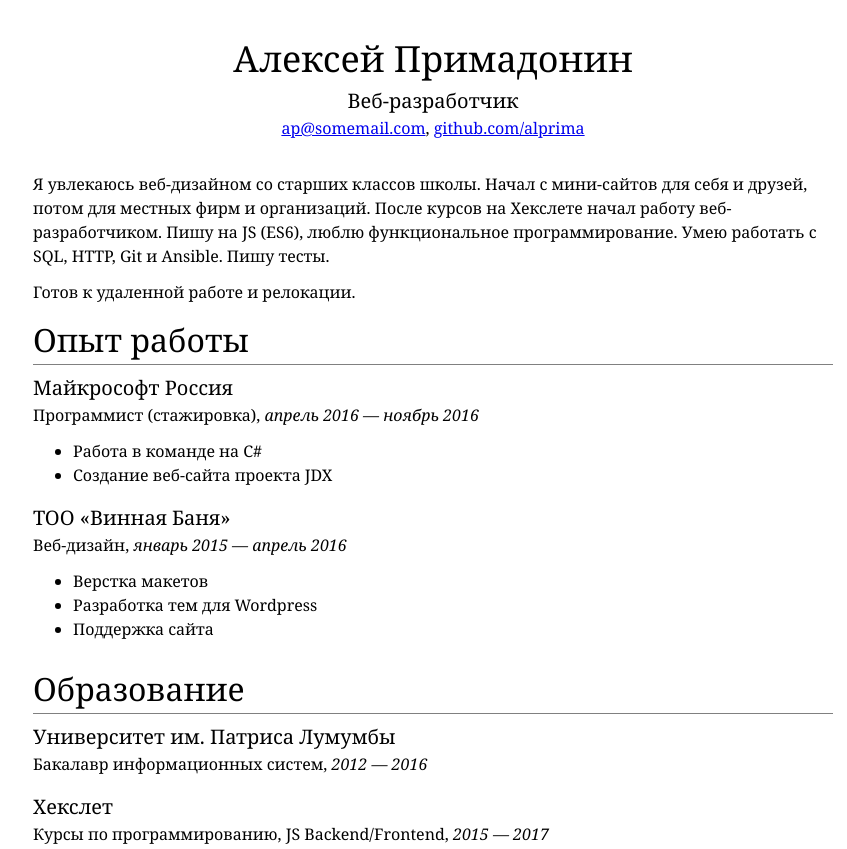
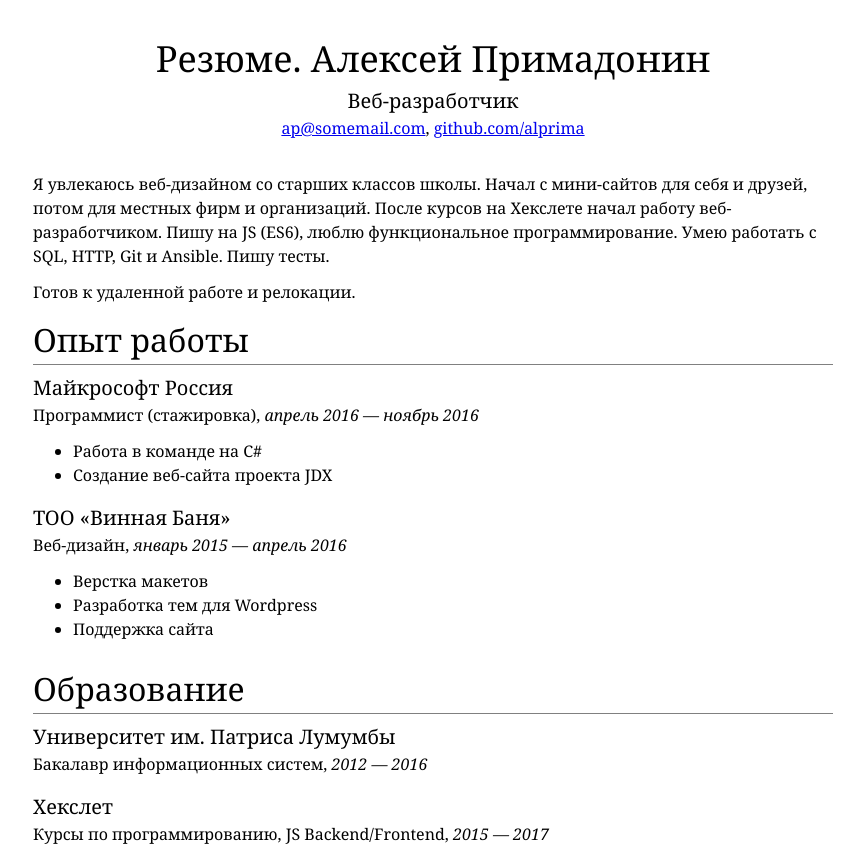
Before and after one commit to hexlet17/hexlet17.github.io, a plain HTML site: page index.html in a window 1280 px wide. Shown: the top 849 px of the page, without its empty margins (207-1054 px from the left). Drawn offline with Linux system fonts and the light colour scheme.

Commit message:
Update index.html

```diff
--- a/index.html
+++ b/index.html
@@ -4,12 +4,12 @@
   <head>
     <meta charset="UTF-8">
     <link rel="stylesheet" type="text/css" href="style.css">
-    <title>Резюме Алексей Примадонин</title>
+    <title>Резюме</title>
   </head>
 
   <body>
     <div id="header">
-      <h1>Алексей Примадонин</h1>
+      <h1>Резюме. Алексей Примадонин</h1>
       <h3>Веб-разработчик</h3>
       <p>
         <a href="mailto:ap@somemail.com">ap@somemail.com</a>,
```
